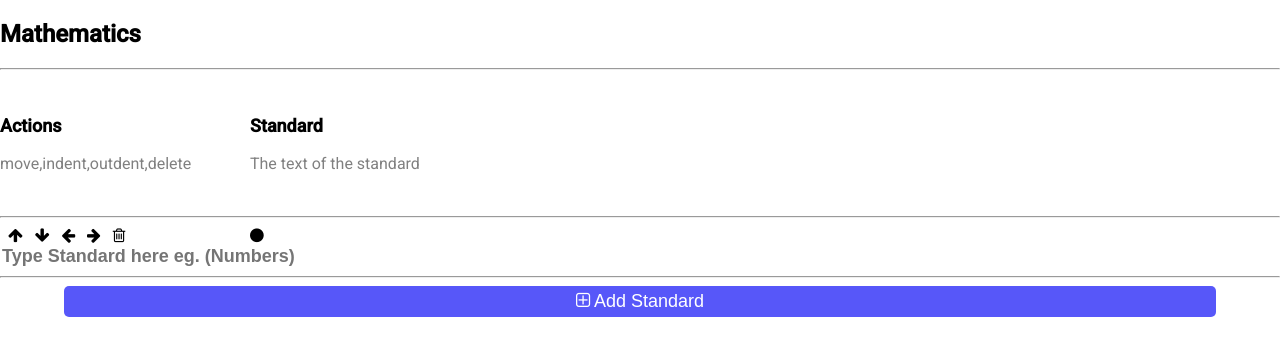
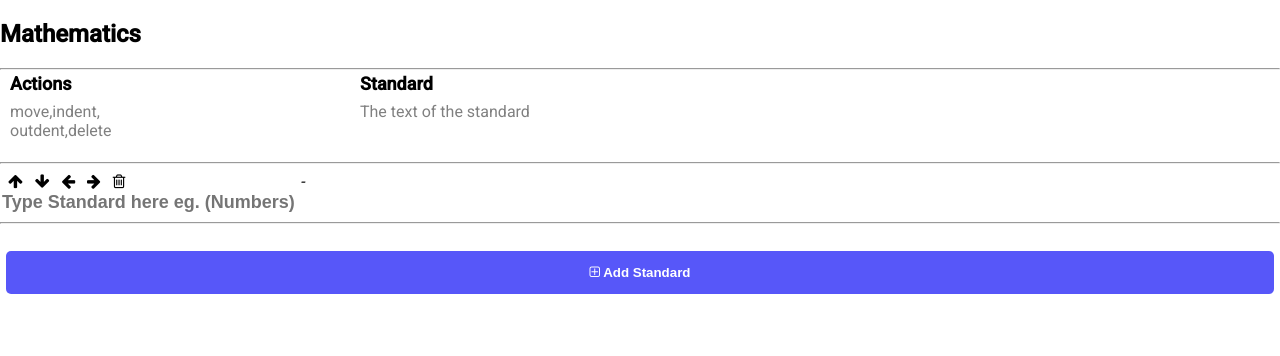
Before and after one commit to Viraj-patel/toddleappFrontEndTask, an Angular app: page / in a window 1280 px wide. Shown: the top 356 px of the page. Built offline with nearby package versions, Linux system fonts and the light colour scheme.

Commit message:
base task completed

```diff
--- a/src/app/index/primary/primary.component.css
+++ b/src/app/index/primary/primary.component.css
@@ -1,19 +1,37 @@
 p {
     color: grey;
+    margin-top: -10px;
 }
 .head{
     font-weight: bold;
     font-size: large;
     color: black;
+    margin-top: 5px;
 }
 button {
     background-color : rgba(62, 62, 248, 0.87);
     color : white;
-    width : 90%;
+    width : 99%;
     border : none;
     border-radius: 5px;
-    margin-left: 5%;
-    font-size: large;
+    margin-left: 0.5%;
+    /* font-size: larger; */
+    font-weight: 800;
     padding: 5px;
+    height: 43px;
     cursor: pointer;
 }
+
+
+.action1{
+
+    width:350px;
+
+    float: left;
+    margin-top: -10px;
+    margin-left: 10px;
+}
+.standard1{
+    float: left;
+    margin-top: -10px;
+}
--- a/src/app/index/primary/primary.component.html
+++ b/src/app/index/primary/primary.component.html
@@ -1,17 +1,20 @@
 <h2>Mathematics</h2>
 <hr>
-<br>
-<span class="action">
-    <p class="head">Actions</p>
-    <p>move,indent,outdent,delete</p>
+<div>
+
+<span class="action1 ">
+    <p class="head headAction">Actions</p>
+    <p>move,indent,<br>outdent,delete</p>
 </span>
-<span class="standard">
-    <p class="head">Standard</p>
+<span class="standard1 ">
+    <p class="head headStandard">Standard</p>
     <p>The text of the standard</p>
 </span>
-<br>
-<hr>
-<div >
-<app-secondary *ngFor="let standard of standards" [id]="standard.id"></app-secondary>
+
 </div>
+<br><br><br><br>
+<hr >
+<div *ngFor="let standard of standards; trackBy:trackBYStandard" >
+<app-secondary *ngIf="!standard.isDeleted" [id]="standard.id"></app-secondary>
+</div><br>
 <button (click)="add()"><i class="fa fa-plus-square-o "> </i> Add Standard</button>
--- a/src/app/index/primary/primary.component.ts
+++ b/src/app/index/primary/primary.component.ts
@@ -26,8 +26,8 @@ export class PrimaryComponent implements OnInit {
       parent : this.id,
       subparent : this.id,
       indentLevel : 0,
-      standardValue : ""
-
+      standardValue : "",
+      isDeleted : false
     }
     this.standards = this._manageStandard.addStandard(this.data);
 
@@ -38,4 +38,7 @@ export class PrimaryComponent implements OnInit {
     this.addStandard();
   }
 
+  trackBYStandard(index:number,standard){
+    return standard.id;
+  }
 }
--- a/src/app/index/secondary/secondary.component.css
+++ b/src/app/index/secondary/secondary.component.css
@@ -30,3 +30,14 @@ i:hover{
     font-size: 15px;
     color: grey;
 }
+
+.indentBlock{
+    background-color: rgba(22, 197, 188, 0.425);
+    width : 50px;
+}
+
+.indentBack{
+    margin-left: -50px;
+    height:100%;
+
+}
--- a/src/app/index/secondary/secondary.component.html
+++ b/src/app/index/secondary/secondary.component.html
@@ -1,16 +1,25 @@
 <div>
-<span class="action">&nbsp;
-<i class="fa fa-arrow-up" (click)="moveUp()"> </i> &nbsp;
+  <span class="action"
+    >&nbsp; <i class="fa fa-arrow-up" (click)="moveUp()"> </i> &nbsp;
     <i class="fa fa-arrow-down" (click)="moveDown()"> </i> &nbsp;
     <i class="fa fa-arrow-left" (click)="indentLeft()"> </i> &nbsp;
     <i class="fa fa-arrow-right" (click)="indentRight()"> </i> &nbsp;
     <i class="fa fa-trash-o" (click)="deleteStandard()"> </i>
   </span>
   <span class="standard">
-    <span [ngClass]="{'parent': isParent , 'child' : isChild , 'subChild' : isSubChild}">
-        <i class="fa fa-circle"> </i> &nbsp;
-        <input type="text" placeholder="Type Standard here eg. (Numbers)" size="100" name="standardValue" [(ngModel)]="standardValue">
+    <span
+      [ngClass]="{ parent: isParent, child: isChild, subChild: isSubChild }"
+    >
+      <span class="indentBlock"> <i class="indentBack">- &nbsp;</i></span>
+      <input
+        type="text"
+        placeholder="Type Standard here eg. (Numbers)"
+        size="100"
+        name="standardValue"
+        [(ngModel)]="standardValue"
+        (ngModelChange)="updateStandard()"
+      />
     </span>
   </span>
 </div>
-<hr>
+<hr />
--- a/src/app/index/secondary/secondary.component.ts
+++ b/src/app/index/secondary/secondary.component.ts
@@ -64,29 +64,54 @@ export class SecondaryComponent implements OnInit {
   updateParent(){
     this.index= this._manageStandard.getStandardIndex(this.id);
     let prev;
-    for(let i=1;i<this.data.length;i++)
+    // for(let i=1;i<this.data.length;i++)
+    // {
+
+    //   if(this.id == this.data[i].id)
+    //   {
+    //       prev=i-1;
+    //   }
+    // }
+    prev=this.index-1;
+    while(this.data[prev].isDeleted && prev>-1)
     {
-
-      if(this.id == this.data[i].id)
-      {
-          prev=i-1;
-      }
+      prev--;
     }
-
     if(this.data[this.index].indentLevel==0)
     {
       this.data[this.index].parent=this.id;
       this.data[this.index].subparent=this.id;
+      this._manageStandard.updateChild(this.id);
     }
     else if(this.data[this.index].indentLevel==1)
     {
-      this.data[this.index].parent=this.data[prev].parent;
-      this.data[this.index].subparent=this.id;
+      if(prev==-1)
+      {
+        this.data[this.index].indentLevel--;
+        this.data[this.index].parent=this.id;
+        this.data[this.index].subparent=this.id;
+        this._manageStandard.updateChild(this.id);
+      }
+      else
+      {
+
+        this.data[this.index].parent=this.data[prev].parent;
+        this.data[this.index].subparent=this.id;
+      }
     }
     else if(this.data[this.index].indentLevel==2)
     {
-      this.data[this.index].parent=this.data[prev].parent;
-      this.data[this.index].subparent=this.data[prev].subparent;
+      if(this.data[this.index].indentLevel-this.data[prev].indentLevel<=1)
+      {
+        this.data[this.index].parent=this.data[prev].parent;
+        this.data[this.index].subparent=this.data[prev].subparent;
+      }
+      else
+      {
+        this.data[this.index].indentLevel--;
+        this.data[this.index].parent=this.data[prev].parent;
+        this.data[this.index].subparent=this.id;
+      }
     }
   }
 
@@ -115,4 +140,11 @@ export class SecondaryComponent implements OnInit {
     this.index= this._manageStandard.getStandardIndex(this.id);
     this._manageStandard.deleteStandard(this.index);
   }
+
+  updateStandard(){
+    this.index= this._manageStandard.getStandardIndex(this.id);
+    this.data[this.index].standardValue=this.standardValue;
+    this._manageStandard.updateStandard(this.id,this.data[this.index]);
+    // this._manageStandard.updateStandardValue(this.standardValue);
+  }
 }
--- a/src/app/services/manage-standard.service.ts
+++ b/src/app/services/manage-standard.service.ts
@@ -23,6 +23,13 @@ export class ManageStandardService {
     this.standards[id]=data;
   }
 
+  updateStandardValue(value: any){
+    for(let i=0;i<this.standards.length;i++)
+    {
+      this.standards[i].standardValue = value;
+    }
+  }
+
   deleteStandard(id:any)
   {
     let deleteFrom = -1;
@@ -31,13 +38,13 @@ export class ManageStandardService {
     {
       if(this.standards[i].parent == id || this.standards[i].subparent == id || this.standards[i].id==id)
       {
-
-        if(deleteFrom==-1)
-          deleteFrom=i;
-        deleteCount++;
+        this.standards[i].isDeleted = true;
+        // if(deleteFrom==-1)
+        //   deleteFrom=i;
+        // deleteCount++;
       }
     }
-    this.standards.splice(deleteFrom,deleteCount);
+    //this.standards.splice(deleteFrom,deleteCount);
   }
 
   getStandardIndex(id : any){
@@ -50,4 +57,18 @@ export class ManageStandardService {
       }
     }
   }
+
+  updateChild(id : any)
+  {
+    console.log("update child");
+    for(let i=0;i<this.standards.length;i++)
+    {
+      if(this.standards[i].subparent==id && this.standards[i].parent!=id)
+      {
+        this.standards[i].indentLevel--;
+        this.standards[i].subparent = this.standards[i].id;
+        this.standards[i].parent = id;
+      }
+    }
+  }
 }
--- a/src/styles.css
+++ b/src/styles.css
@@ -1,6 +1,7 @@
 /* You can add global styles to this file, and also import other style files */
 .action{
-    width:250px;
+
+    width:350px;
     height:auto;
     float: left;
 }
```
Lines whose indentation alone changed are shown as unchanged.
